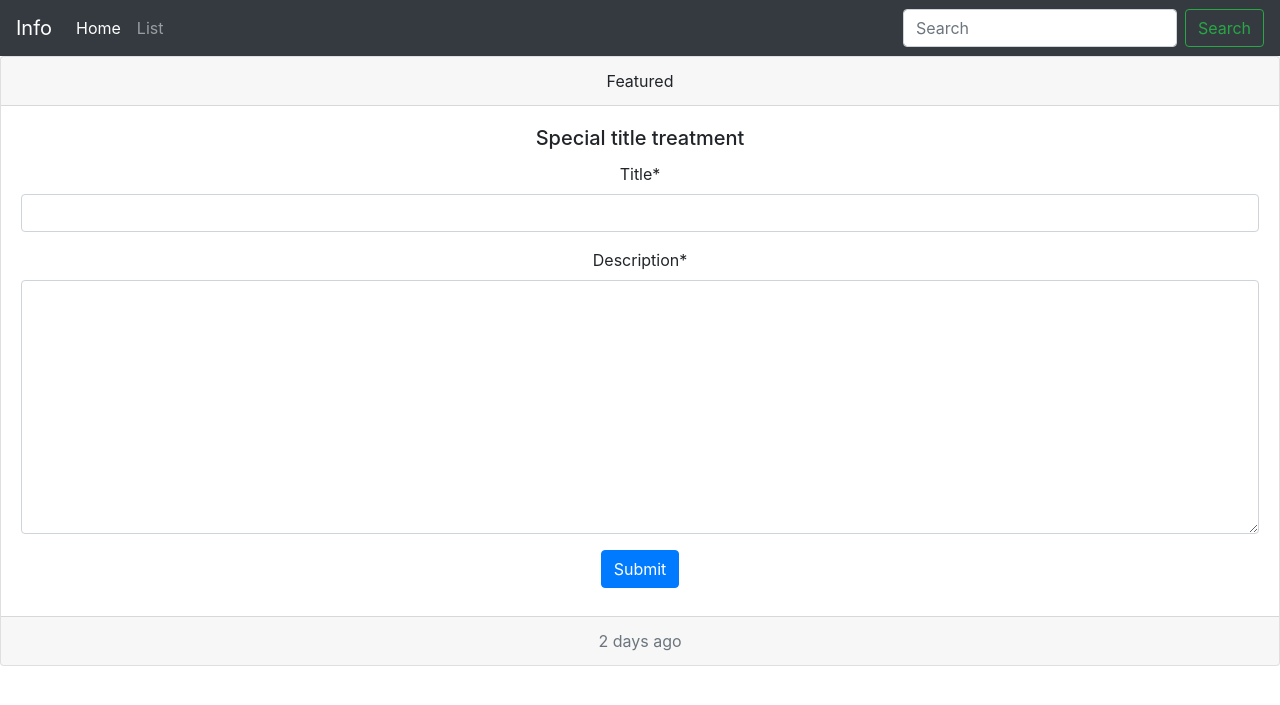
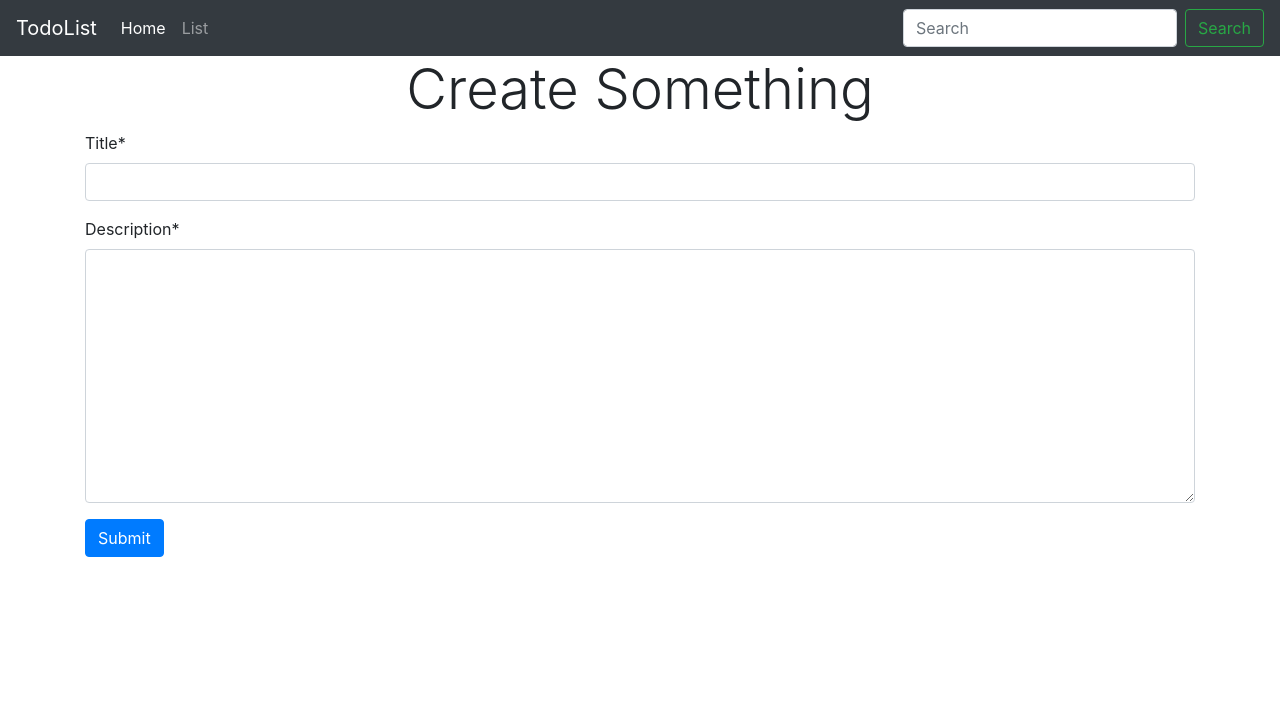
Before and after one commit to rahulraveendranak/create-update-delete, a Django app: page / in a window 1280 px wide. Shown: the top 705 px of the page. Run offline with Django 3.2, Linux system fonts and the light colour scheme; some libraries are stand-ins or nearby versions.

Commit message:
modified

```diff
--- a/main/templates/main/base.html
+++ b/main/templates/main/base.html
@@ -9,11 +9,11 @@
     <!-- Bootstrap CSS -->
     <link rel="stylesheet" href="https://maxcdn.bootstrapcdn.com/bootstrap/4.0.0/css/bootstrap.min.css" integrity="sha384-Gn5384xqQ1aoWXA+058RXPxPg6fy4IWvTNh0E263XmFcJlSAwiGgFAW/dAiS6JXm" crossorigin="anonymous">
 
-    <title>Hello, world!</title>
+    <title>{% block title %}{% endblock %}</title>
   </head>
   <body>
     <nav class="navbar navbar-expand-lg navbar-dark bg-dark">
-        <a class="navbar-brand" href="{% url 'home' %}">Info</a>
+        <a class="navbar-brand" href="{% url 'home' %}">TodoList</a>
         <button class="navbar-toggler" type="button" data-toggle="collapse" data-target="#navbarSupportedContent" aria-controls="navbarSupportedContent" aria-expanded="false" aria-label="Toggle navigation">
           <span class="navbar-toggler-icon"></span>
         </button>
--- a/main/templates/main/home.html
+++ b/main/templates/main/home.html
@@ -1,26 +1,23 @@
 {% extends "main/base.html" %}
 {% load static %}
 {% load crispy_forms_tags %}
+{% block title %}Home{% endblock %}
 {% block content %}
 
-      <div>
-        <div class="card text-center">
-            <div class="card-header">
-              Featured
-            </div>
-            <div class="card-body">
-              <h5 class="card-title">Special title treatment</h5>
-              <form method="POST">
-                        {% csrf_token %}
-                        {{form|crispy}}
 
 
-            <button type="submit" class="btn btn-primary mb-2">Submit</button>
-          </form>
+      <div class="container">
+        <div class="row">
+            <div class="col-md-12">
+                <h1 class="text-center display-4">Create Something</h1>
             </div>
-            <div class="card-footer text-muted">
-              2 days ago
+            <div class="col-md-12">
+                <form method="POST">
+                    {% csrf_token %}
+                    {{ form|crispy}}
+                    <button type="submit" class="btn btn-primary mb-2">Submit</button>
+                </form>
             </div>
-          </div>
-      </div>
+        </div>
+    </div>
 {% endblock %}
--- a/main/templates/main/list.html
+++ b/main/templates/main/list.html
@@ -1,6 +1,6 @@
 {% extends "main/base.html" %}
 {% load static %}
-
+{% block title %}lists{% endblock %}
 {% block content %}
       <div>
         <div class="col-md-12 mt-3">
--- a/main/templates/main/update.html
+++ b/main/templates/main/update.html
@@ -1,6 +1,8 @@
 {% extends "main/base.html" %}
+{% load crispy_forms_tags %}
+
 {% load static %}
-
+{% block title %}Update{% endblock %}
 {% block content %}
 
 <div class="container">
@@ -11,7 +13,7 @@
             <div class="col-md-12">
                 <form method="POST" action="{% url 'update' product.id %}">
                     {% csrf_token %}
-                    {{ form }}
+                    {{ form|crispy}}
                     <input type="submit" class="btn btn-dark btn-block" value="Update"/>
                 </form>
             </div>
--- a/main/views.py
+++ b/main/views.py
@@ -25,7 +25,7 @@ def update(request,product_id):
         form = Productform(request.POST,instance=product)
         if form.is_valid():
             form.save()
-            return redirect('home')
+            return redirect('list')
     return render(request,'main/update.html',{'form':form,'product':product})
 
 def delete(request,product_id):
```
Also changed, not shown: db.sqlite3.
